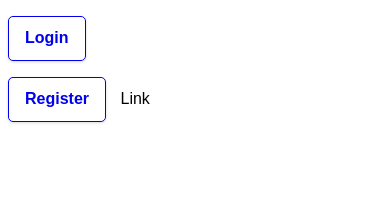
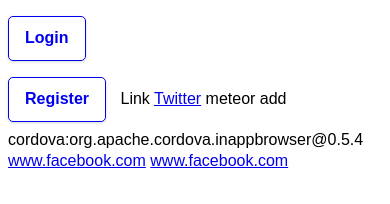
Before and after one commit to talliya/dog_meet, a plain HTML site: page index.html in a window 390 px wide. Drawn offline with nearby package versions, Linux system fonts and the light colour scheme; files that its build step writes are made by us from their sources.

Commit message:
Update index.html

```diff
--- a/index.html
+++ b/index.html
@@ -21,5 +21,16 @@
 	<a href="http://dogmeet.prv.pl/register/register.html" class="ui-btn ui-btn-inline ui-corner-all ui-shadow">Register</a>
 
 <a onclick="navigator.app.loadUrl('https://google.com/', { openExternal:true });">Link</a>
+	<a href="http://www.twitter.com" target = "_blank">Twitter</a>
+	 meteor add cordova:org.apache.cordova.inappbrowser@0.5.4
+
+
+<a href="#" onclick="window.open('http://www.facebook.com', '_system');">www.facebook.com</a>
+
+
+
+
+<a href="#" onclick="window.open('http://www.facebook.com', '_system');">www.facebook.com</a>
+
 </body>
 </html>
```
